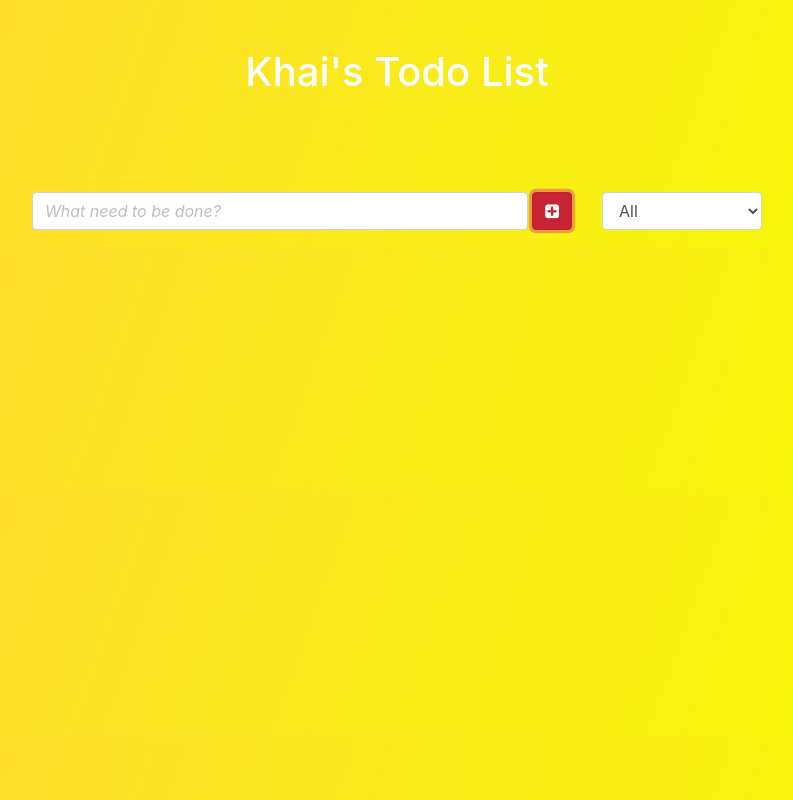
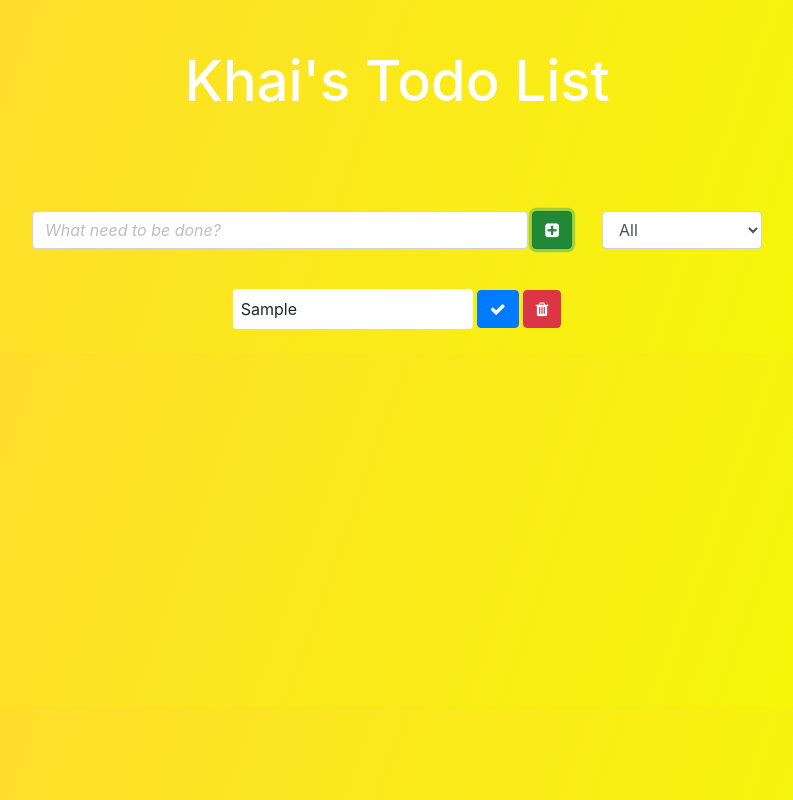
Before and after one commit to K-Kyler/Todo-App, a React (Create React App) app: page / in a window 1280 px wide. Both pictures are taken after typing "Sample" into the empty fields and a click on the button 795 px from the left and 211 px from the top of the page. Shown: the whole page, without its empty margins (243-1036 px from the left). Built offline with nearby package versions, Linux system fonts and the light colour scheme.

Commit message:
Update TodoItem component for rendering todos

```diff
--- a/src/App.css
+++ b/src/App.css
@@ -6,3 +6,12 @@ body {
   color: #bebebe;
   font-style: italic;
 }
+
+.App h1 {
+  font-size: 3.5rem;
+}
+
+.todo li {
+  border-radius: 4px;
+  width: 15rem;
+}
--- a/src/App.js
+++ b/src/App.js
@@ -1,7 +1,7 @@
 import React, { useState } from 'react';
 import './App.css';
 import Form from './components/Form';
-import Todolist from './components/TodoList';
+import TodoList from './components/TodoList';
 
 function App() {
   const [inputText, setInputText] = useState('');
@@ -11,7 +11,7 @@ function App() {
     <div className="App">
         <h1 className="m-5 text-center text-white">Khai's Todo List</h1>
         <Form todos={todos} setTodos={setTodos} inputText={inputText} setInputText={setInputText} />
-        <Todolist />
+        <TodoList todos={todos} />
     </div>
   );
 }
--- a/src/components/Form.js
+++ b/src/components/Form.js
@@ -28,7 +28,7 @@ const Form = ({ inputText, setInputText, todos, setTodos }) => {
                 <div className="form-group row">
                     <div className="offset-md-2 col-12 col-md-6 d-flex">
                         <input value={inputText} onChange={inputTextHandler} type="text" className="form-control" placeholder="What need to be done?" />
-                        <button type="submit" className="btn btn-danger ml-1">
+                        <button type="submit" className="btn btn-success ml-1">
                             <i className="fa fa-plus-square"></i>
                         </button>
                     </div>
--- a/src/components/TodoItem.js
+++ b/src/components/TodoItem.js
@@ -1,7 +1,17 @@
 import React from 'react';
 
-const TodoItem = () => {
-
+const TodoItem = ({ todo }) => {
+    return (
+        <div className="todo p-2 d-flex align-items-center justify-content-center">
+            <li className="bg-white p-2 mr-1">{todo}</li>
+            <button className="btn btn-primary mr-1">
+                <i className="fa fa-check"></i>
+            </button>
+            <button className="btn btn-danger">
+                <i className="fa fa-trash"></i>
+            </button>
+        </div>
+    );
 }
 
 export default TodoItem;
--- a/src/components/TodoList.js
+++ b/src/components/TodoList.js
@@ -1,12 +1,18 @@
 import React from 'react';
 import TodoItem from './TodoItem';
 
-const Todolist = () => {
+const TodoList = ({ todos }) => {
     return (
-        <div className="container">
-            <ul className="todo-list"></ul>
+        <div className="container pt-3">
+            <ul className="list-unstyled">
+                {todos.map((todo) => {
+                    return (
+                        <TodoItem todo={todo.text} key={todo.id} />
+                    );
+                })}
+            </ul>
         </div>
     );
 }
 
-export default Todolist;
+export default TodoList;
```
